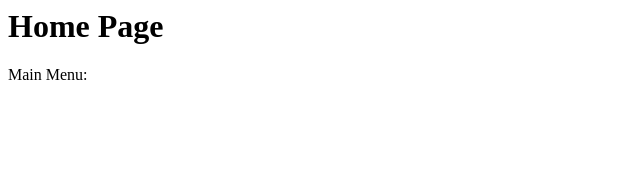
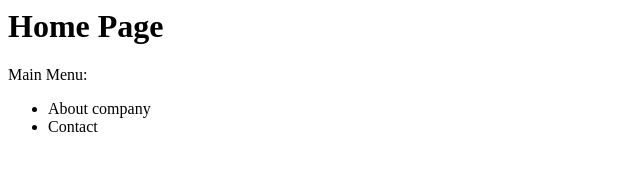
Before and after one commit to WPbit/homework, a plain HTML site: page index.html in a window 1280 px wide. Shown: the whole page, without its empty margins (0-640 px from the left). Drawn offline with Linux system fonts and the light colour scheme.

Commit message:
home page changed

```diff
--- a/index.html
+++ b/index.html
@@ -1,3 +1,8 @@
 <h1>Home Page</h1>
 
 <p>Main Menu:</p>
+
+<ul>
+    <li>About company</li>
+    <li>Contact</li>
+</ul>
```
